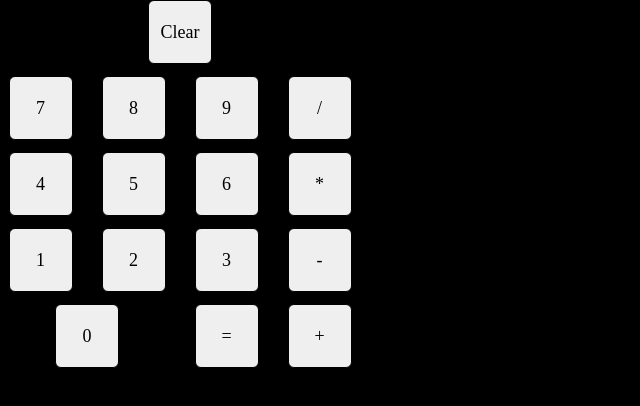
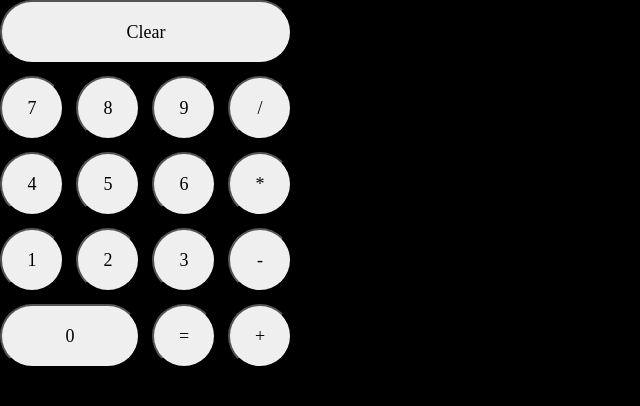
Before and after one commit to ndaemy/selfstudy_rxjs-react, a React (Create React App) app: page / in a window 1280 px wide. Shown: the top 406 px of the page, without its empty margins (0-640 px from the left). Built offline with nearby package versions, Linux system fonts and the light colour scheme.

Commit message:
Feat: Resize columns to fit extended buttons

```diff
--- a/src/components/Numpads.tsx
+++ b/src/components/Numpads.tsx
@@ -6,7 +6,7 @@ interface ButtonProps {
 
 const Self = styled.div`
   display: grid;
-  width: 360px;
+  width: 292px;
   grid-template-columns: repeat(4, 1fr);
   grid-row-gap: 12px;
   grid-column-gap: 12px;
@@ -16,11 +16,12 @@ const Self = styled.div`
 
 const Button = styled.button<ButtonProps>`
   font-size: 18px;
-  width: 64px;
+  width: ${props =>
+    props.column ? props.column * 64 + (props.column - 1) * 12 + 'px' : '64px'};
   height: 64px;
   margin: 0 auto;
-  border: 1px solid black;
-  border-radius: 6px;
+  padding: 0;
+  border-radius: 32px;
 
   grid-column: span ${props => props.column || 1};
 `;
```
